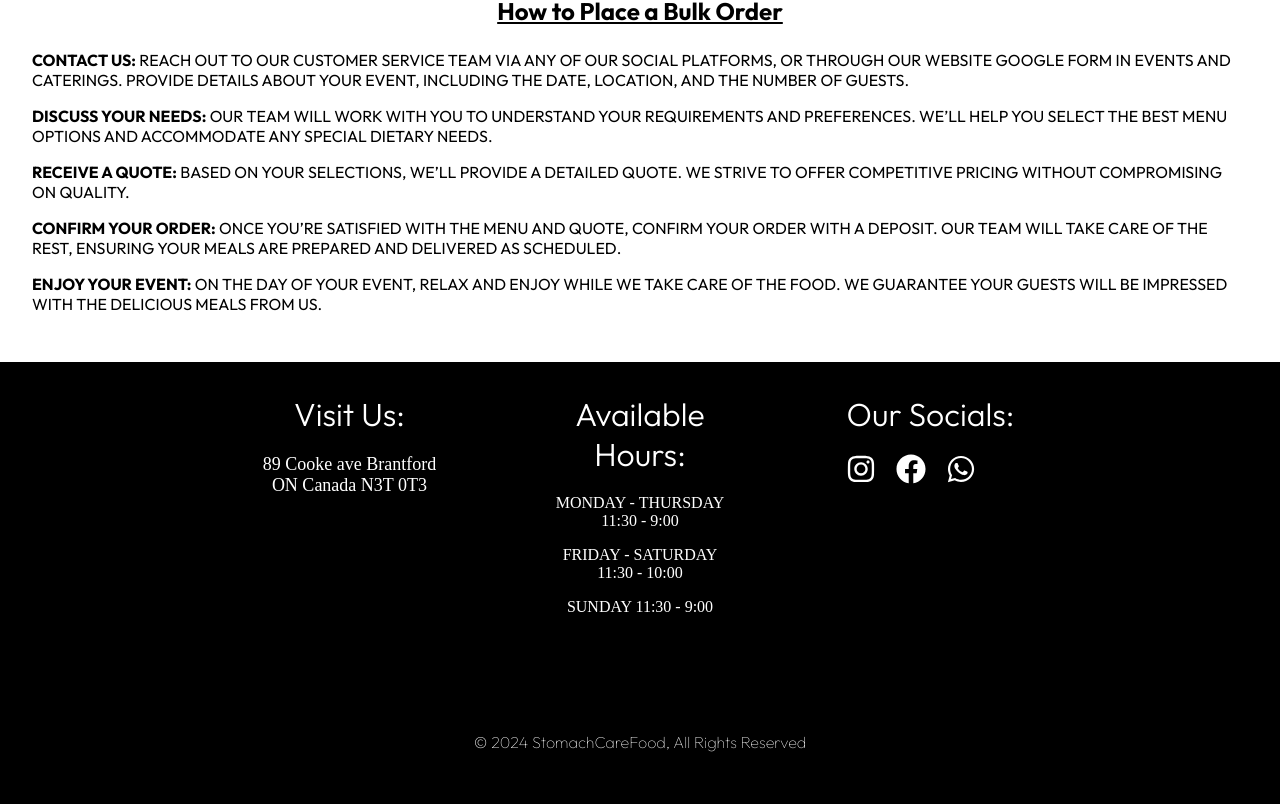
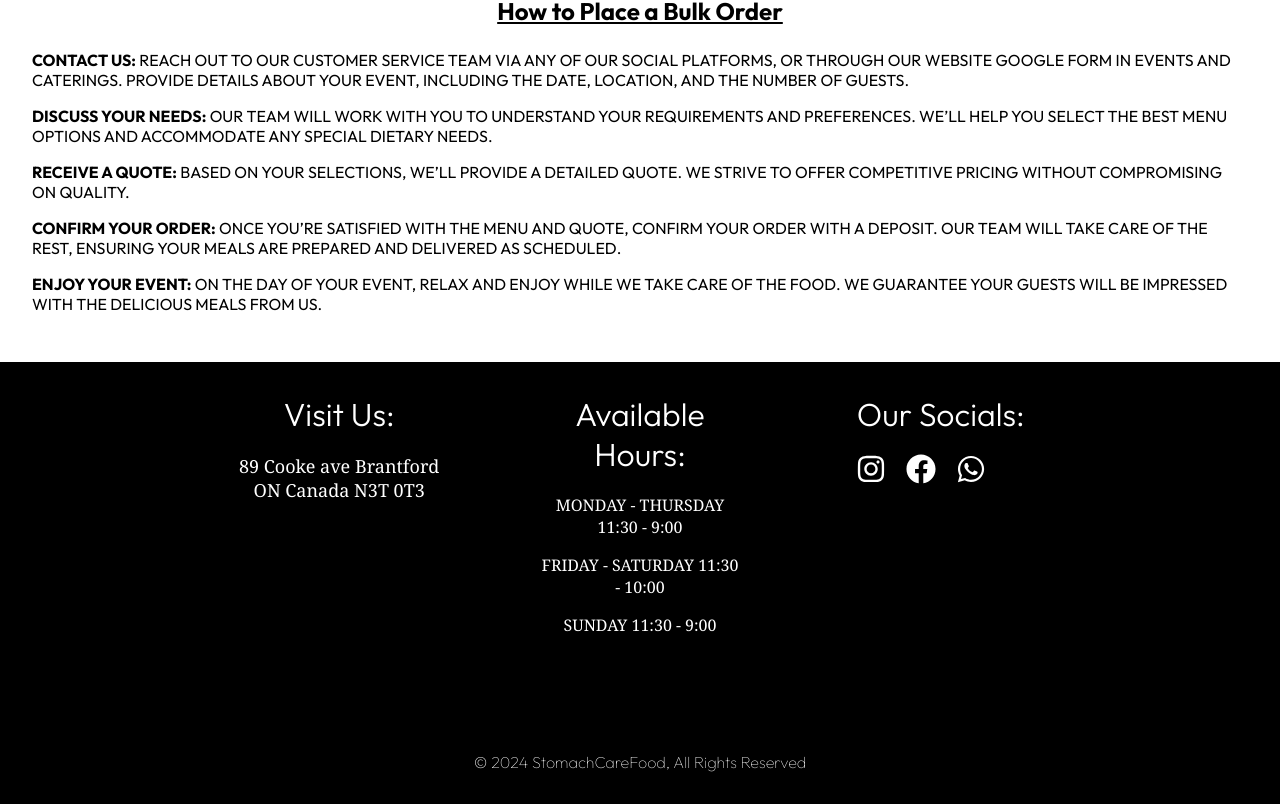
Before and after one commit to biggestyoms/Stomachcarefood, a React (Vite) app: page /bulk in a window 1280 px wide. Shown: the part 1202-2006 px from the top of the page. Built offline with nearby package versions, Linux system fonts and the light colour scheme.

Commit message:
footer edit

```diff
--- a/src/components/Footer/Footer.css
+++ b/src/components/Footer/Footer.css
@@ -27,7 +27,7 @@
 .footer-info-left p{
     font-size: 18px;
     font-weight: 100;
-    font-family: "Dancing Script", cursive;
+    font-family: Georgia, 'Times New Roman', Times, serif;
 }
 .footer-info-middle{
     width: 20%;
@@ -38,7 +38,7 @@
 }
 .footer-info-middle p{
     font-weight: 100;
-    font-family: "Dancing Script", cursive;
+    font-family: Georgia, 'Times New Roman', Times, serif;
     margin: 1rem 0;
 }
 .footer-info-right{
```
